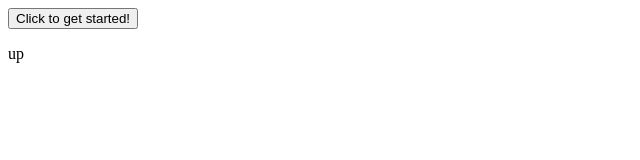
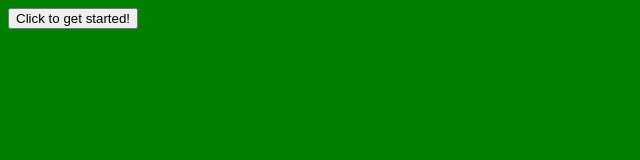
Before and after one commit to eddieatkinson/funWithMouse, a plain HTML site: page index.html in a window 1280 px wide. Both pictures are taken after a click on the button "Click to get started!". Shown: the whole page, without its empty margins (0-640 px from the left). Drawn offline with Linux system fonts and the light colour scheme.

Commit message:
change color of page when direction changes

```diff
--- a/index.html
+++ b/index.html
@@ -8,7 +8,7 @@
     <link rel="stylesheet" type="text/css" href="css/index.css" />
     <script type="text/javascript" src="js/index.js"></script>
   </head>
-  <body>
+  <body id="body">
     <button onclick="buttonClicked()">Click to get started!</button>
     <p id="direction"></p>
   </body>
--- a/js/index.js
+++ b/js/index.js
@@ -17,25 +17,29 @@ function mouseMoveMethod(e) {
     const xDirection = changeInX > 0 ? 'right' : 'left';
     const yDirection = changeInY > 0 ? 'down' : 'up';
     const overallDirection = Math.abs(changeInX) > Math.abs(changeInY) ? xDirection : yDirection;
-    let soundToPlay;
+    let soundToPlay, color;
     switch(overallDirection) {
       case 'right':
         soundToPlay = rightSound;
+        color = 'blue';
         break;
       case 'left':
         soundToPlay = leftSound;
+        color = 'red';
         break;
       case 'up':
         soundToPlay = upSound;
+        color = 'green';
         break;
       case 'down':
         soundToPlay = downSound;
+        color = 'orange';
         break;
       default:
         return null;
     }
-    const element = document.getElementById('direction');
-    element.innerHTML = overallDirection;
+    const body = document.getElementById('body');
+    body.style.backgroundColor = color;
     oldX = pageX;
     oldY = pageY;
     soundToPlay.play();
```
